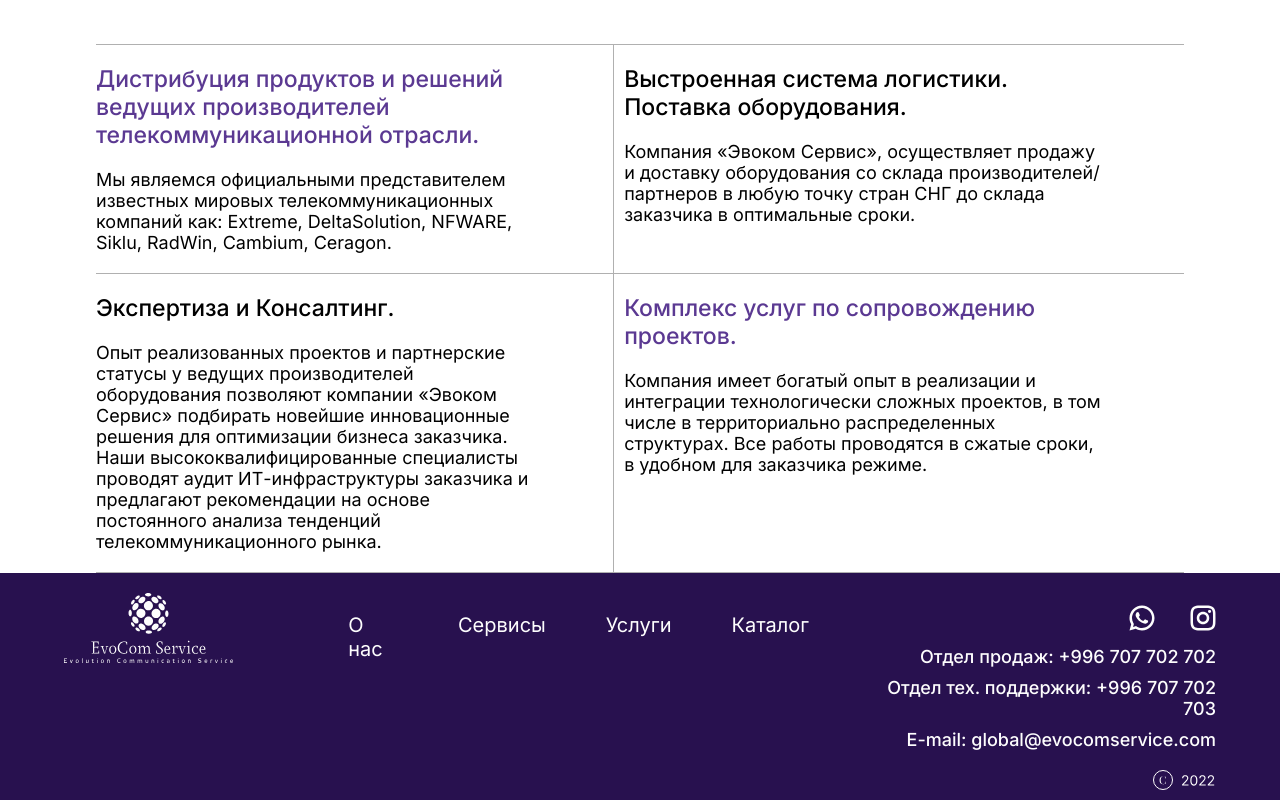
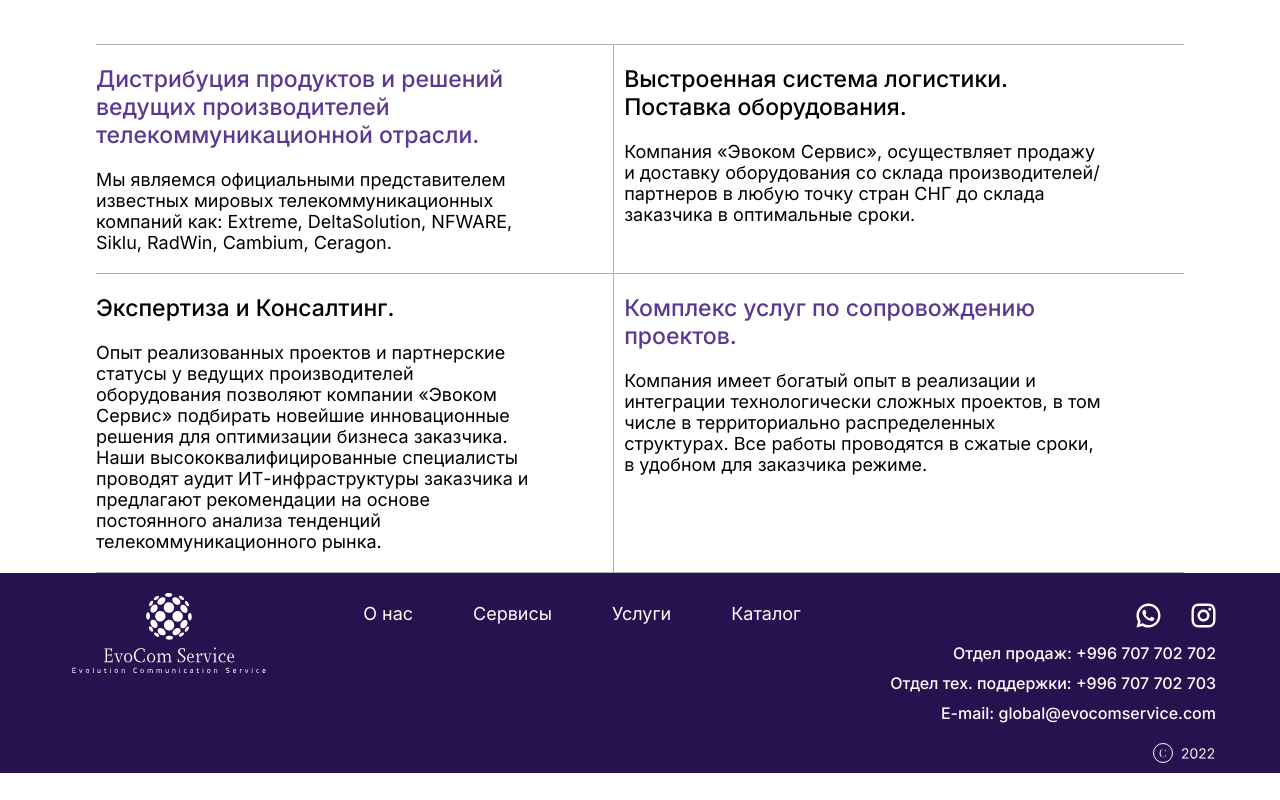
Before and after one commit to Bonecide/EvoCom, a React (Create React App) app: page / in a window 1280 px wide. Shown: the part 2372-3172 px from the top of the page. After the commit the page ends 3145 px from the top, so only its background shows below. Built offline with nearby package versions, Linux system fonts and the light colour scheme.

Commit message:
maps footer choose services

```diff
--- a/package.json
+++ b/package.json
@@ -11,6 +11,7 @@
     "react": "^17.0.2",
     "react-dom": "^17.0.2",
     "react-scripts": "5.0.1",
+    "react-yandex-maps": "^4.6.0",
     "sass": "^1.51.0",
     "web-vitals": "^2.1.4"
   },
--- a/src/Components/Footer/Footer.scss
+++ b/src/Components/Footer/Footer.scss
@@ -8,7 +8,7 @@
     display: flex;
     margin: 0 auto;
     @include tablet{
-      width: 95%;
+      width: 90%;
     }
     @include mobile {
       width: 90%;
@@ -16,42 +16,51 @@
     }
   }
   .block_logo{
-    left: 0;
     padding-top: 20px;
+    img {
+      width: 210px;
+      height: 80px;
+      @include tablet {
+        width: 150px;
+        height: 70px;
+      }
+      @include mobile{
+        width: 150px;
+        height: 70px;
+      }
+    }
   }
 }
 
 .links_container {
-  width: 50%;
+  width: 70%;
   height: 40px;
   display: flex;
   justify-content: center;
-  padding-top: 40px;
-  padding-left: 10%;
+  padding-top: 30px;
   gap: 60px;
   @include tablet {
-    width: 100%;
-    // height: 45px;
+    justify-content: start;
     padding-top: 20px;
     padding-left: 0;
-    gap: 20px;
-    left: 5%;
-    z-index: 2;
+    gap: 7%;
+    left: 12%;
+    z-index: 1;
     position: relative;
   }
   @include mobile {
-    padding-top: 20px;
-    padding-left: 15%;
+    padding-top: 25px;
+    margin: 0 auto;
     display: grid;
-    align-items: center;
-    justify-content: center;
-    grid-template-columns: 1fr 1fr;
-    width: 50%;
+    grid-template-columns:  repeat(2,70px);
+    width: 40%;
+    height: 58px;
     gap: 20px;
   }
   .links{
     width: max-content;
-    font-size: 20px;
+    white-space: nowrap;
+    font-size: 18px;
     color: #FDFDFD;
     @include mobile{
       font-size: 16px;
@@ -60,31 +69,43 @@
 }
 
 .contact{
-  width: 40%;
-  padding-top: 2rem;
-  padding-left: 60px;
+  padding-top: 30px;
   display: flex;
   flex-direction: column;
   justify-content: flex-end;
   @include tablet{
-    width: 100%;
     position: relative;
-    right: 6%;
     z-index: 0;
     padding-top: 20px;
-    width: 100%;
+    right: 4%;
   }
   @include mobile{
+    position: static;
     width: 100%;
     align-items: flex-start;
-    padding-top: 60px;
+    padding-top: 40px;
     padding-left: 0;
     gap: 10px;
   }
   &_logo {
     display: flex;
     justify-content: end;
-    gap: 35px;
+    gap: 30px;
+    img {
+      width: 25px;
+      height: 25px;
+      @include tablet {
+        width: 20px;
+        height: 20px;
+      }
+      @include mobile{
+        width: 20px;
+        height: 20px;
+      }
+    }
+    @include tablet{
+      gap: 12px;
+    }
     @include mobile {
       gap: 10px;
     }
@@ -107,15 +128,17 @@
     }
   }
   &_text{
-    font-size: 18px;
+    width: auto;
+    font-size: 16px;
     font-weight: 500;
     text-align: end;
+    white-space: nowrap;
     color: #FDFDFD;
     @include tablet{
-      width: 160%;
       font-size: 16px;
     }
     @include mobile{
+      width: 100%;
       font-size: 16px;
       text-align: start;
     }
@@ -130,8 +153,14 @@
     }
     @include mobile{
       justify-content: start;
-      padding-top: 15px;
-      padding-bottom: 15px;
+      padding-top: 10px;
+      padding-bottom: 10px;
+    }
+    img{
+     @include mobile {
+       width: 55px;
+       height: 25px;
+     }
     }
   }
 }
--- a/src/Section/ChooseUs/ChooseUs.jsx
+++ b/src/Section/ChooseUs/ChooseUs.jsx
@@ -3,11 +3,11 @@
 export default function ChooseUs (){
 
   return (
-    <div className="chooseUs container">
-      <div className='chooseUs_block'>
+    <div className="chooseUs ">
+      <div className='chooseUs_block container'>
         <h1 className="chooseUs_title">Почему выбирают нас</h1>
       </div>
-     <div className='block_choose'>
+     <div className='block_choose container'>
       <div className="block">
           <div className='block_text'>
             <h3 className='block_title'>Мы поставляем</h3>
--- a/src/Section/ChooseUs/ChooseUs.scss
+++ b/src/Section/ChooseUs/ChooseUs.scss
@@ -9,18 +9,22 @@
   background-size: inherit;
   display: flex;
   flex-direction: column;
+  @include mobile{
+    background-image: url('../../../public/img/cadonia1.png');
+    background-size: cover;
+    background-position:top center;
+  }
   @include tablet {
     background-size: initial;
   }
-
-
   &_block{
     display: flex;
     align-items: flex-start;
-    width: 85%;
     margin: 50px auto;
+    @include tablet{
+      margin: 40px auto;
+    }
     @include mobile {
-      width: 90%;
       margin: 30px auto;
     }
   }
@@ -28,28 +32,29 @@
     font-size: 36px;
     color: #FBFBFB;
     @include tablet {
-      font-size: 24px;
+      font-size: 20px;
     }
     @include mobile {
-      font-size: 22px;
+      font-size: 18px;
     }
   }
 }
 .block_choose{
-  width: 85%;
   margin: auto;
   margin-bottom: 50px;
-  @include mobile {
-    width: 90%;
-  }
 }
 .block {
   display: flex;
   gap: 60px;
   width: 100%;
+  @include tablet{
+    gap: 40px;
+  }
   @include mobile {
+    gap: 40px;
     display: flex;
     flex-wrap: wrap;
+    justify-content: space-between;
   }
   &_text{
     width: 100%;
@@ -57,17 +62,17 @@
     flex-direction: column;
     gap: 20px;
     @include mobile {
-      width: 40%;
+      width: 43%;
     }
   }
   &_title{
     font-size: 24px;
     color: #FBFBFB;
     @include tablet {
-      font-size: 20px;
+      font-size: 18px;
     }
     @include mobile {
-      font-size: 16px;
+      font-size: 15px;
     }
   }
   &_description {
@@ -78,7 +83,7 @@
       font-size: 16px;
     }
     @include mobile {
-      font-size: 14px;
+      font-size: 12px;
     }
   }
 }
--- a/src/Section/OurServices/Services.scss
+++ b/src/Section/OurServices/Services.scss
@@ -49,7 +49,7 @@
 .description {
   display: flex;
   padding-top: 70px;
-  gap: 80px;
+  gap: 90px;
   @include tablet{
     gap: 100px;
     padding-top: 50px;
```
Also changed, not shown: src/Components/Map/Map.jsx (added, +20 -0 lines), src/Components/Map/Map.scss (added, +12 -0 lines), public/img/cadonia1.png (added), 1 other file (tests, documents, lock files or other folders).
